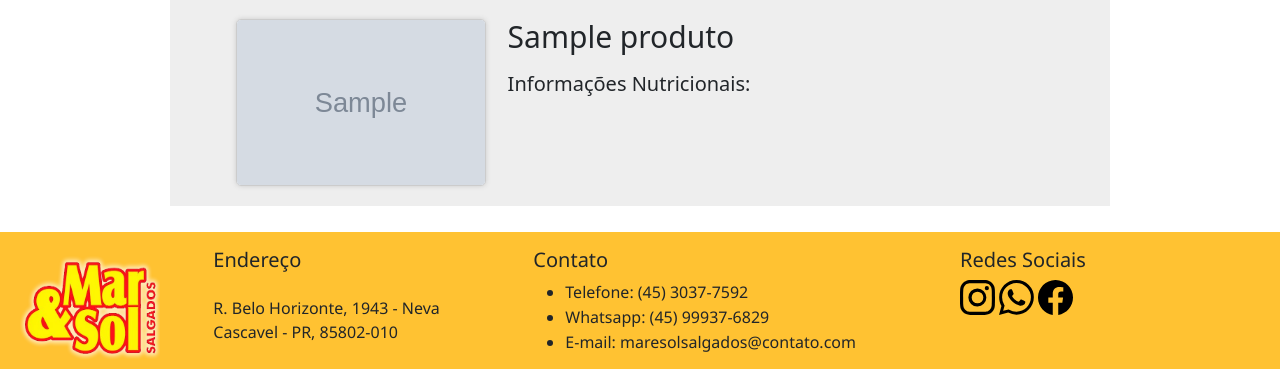
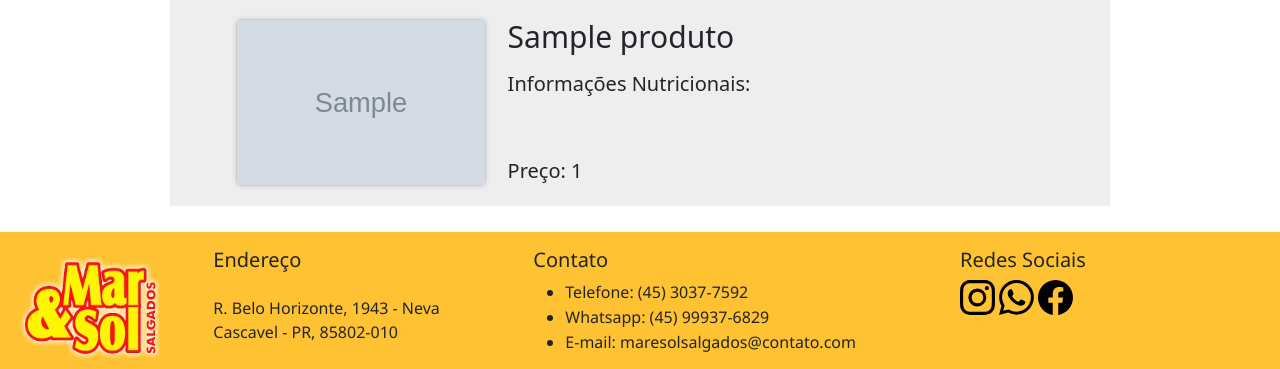
Before and after one commit to Guilherme-Araujo-Dev/Mar-Sol, a PHP site: page /PHP/product.php in a window 1280 px wide. Shown: the part 191-560 px from the top of the page. Run offline with PHP 8.4, Linux system fonts and the light colour scheme; tables that the repository leaves empty hold one stand-in row (values such as "Sample post"); grey boxes marked "Sample" are stand-in pictures.

Commit message:
Produtos

```diff
--- a/CSS/style-product.css
+++ b/CSS/style-product.css
@@ -30,6 +30,13 @@
 	margin: 50px 272px;
 	position:absolute;
 	height: 50px;
+	font-size: 20px;
+}
+
+.produto h2 {
+	display: block;
+	margin: 140px 272px;
+	position:absolute;
 	font-size: 20px;
 }
 
--- a/PHP/product.php
+++ b/PHP/product.php
@@ -67,9 +67,9 @@ $pdo = conectar();
         <?php foreach ($produtos as $p) { ?>
                 <li class="produto">
                     <img src="../IMG/food/<?php echo $p['imagem']; ?>" alt="<?php echo $p['nomeProduto']; ?>" width="300px" height="167px">
-
                     <h1 class="product-text"><?php echo $p['nomeProduto']; ?></h1>
                     <p class="product-text">Informações Nutricionais:</p>
+                    <h2 class="product-text">Preço: <?php echo $p['preco']; ?></p>
                 </li>
             <?php } ?>
 
```
